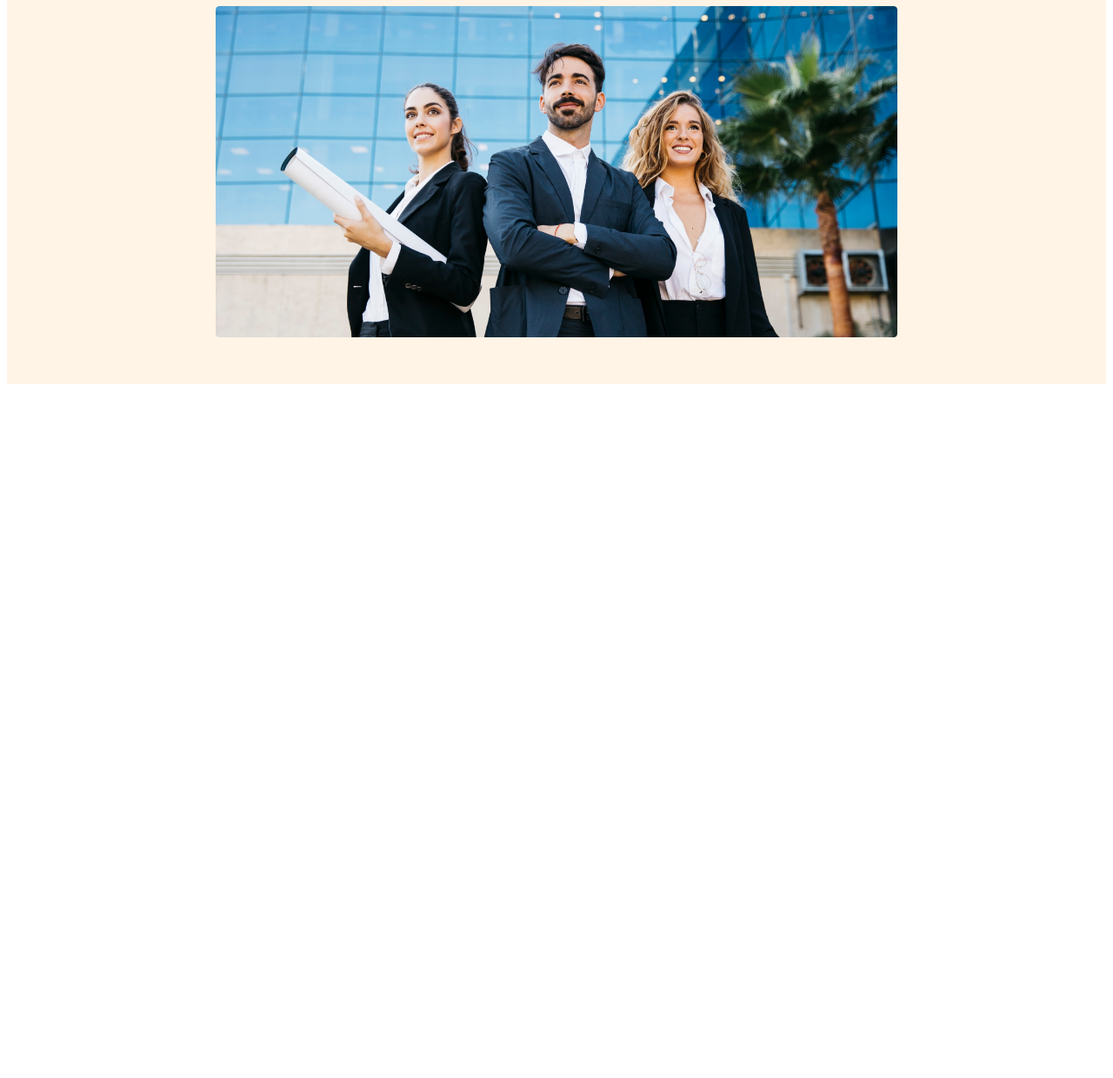
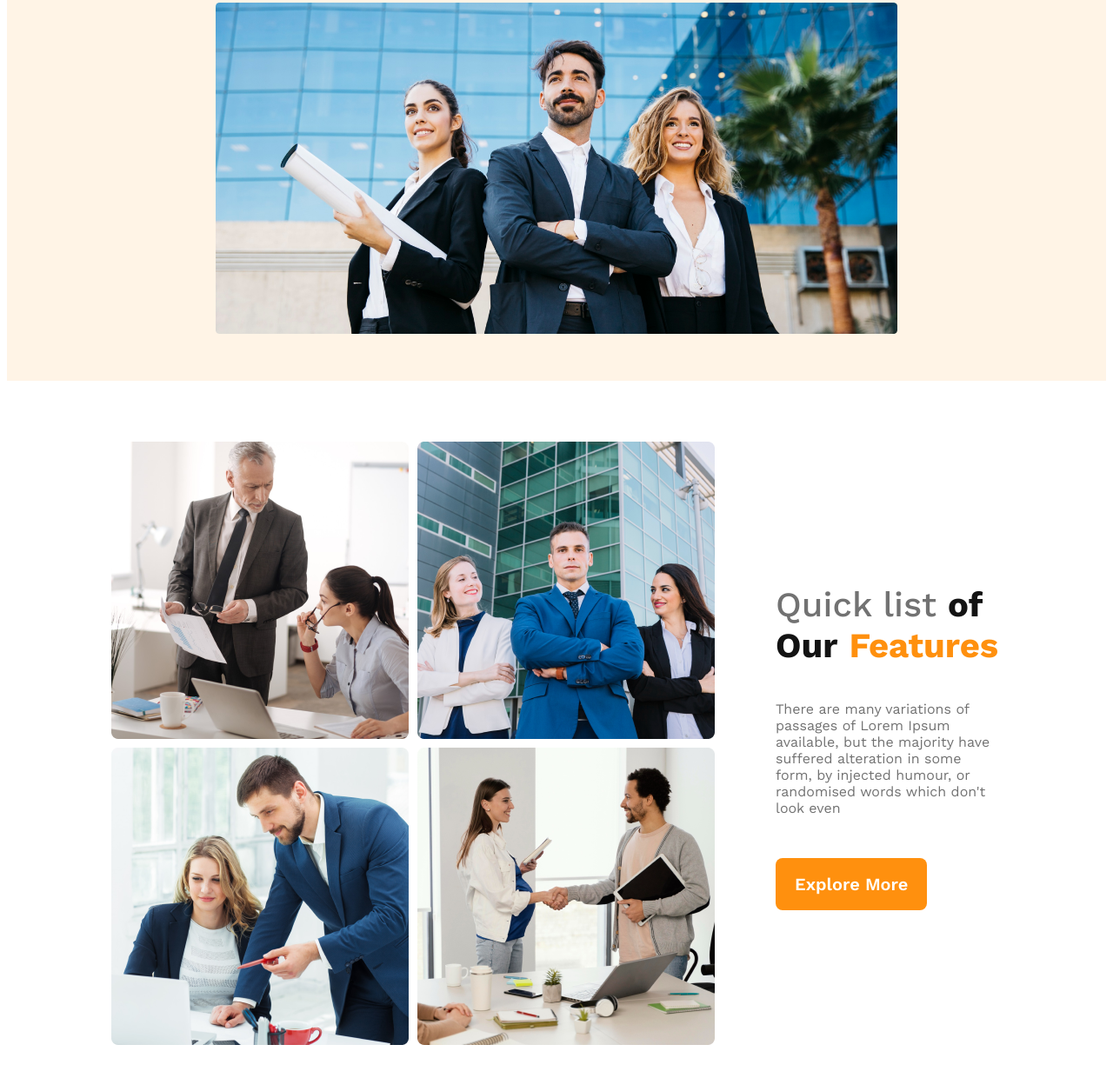
Before and after one commit to shariaprema/Milestone-2, a plain HTML site: page Module-9/module-9-1 (g3-architects-resources-main)/index.html in a window 1280 px wide. Shown: the part 650-1890 px from the top of the page at 87% size. Before the commit the page ends 1100 px from the top, so only its background shows below. Drawn offline with nearby package versions, Linux system fonts and the light colour scheme.

Commit message:
Complete Features Section

```diff
--- a/Module-9/module-9-1 (g3-architects-resources-main)/index.html
+++ b/Module-9/module-9-1 (g3-architects-resources-main)/index.html
@@ -18,6 +18,8 @@
 
 </head>
 <body>
+
+    <!-- #header Part Starting -->
 
     <header>
         <nav>
@@ -51,10 +53,51 @@
 
         </div>
 
-    </header>
+</header>
+
+<!-- #header Part Ending -->
+
+<!-- Main Section Start -->
+<main>
+
+<!-- Features Section Start -->
+
+<section class="feature-container">
+    <div class="feature-img-container">
+        <img src="./images/team1.png" alt="">
+        <img src="./images/team2.png" alt="">
+        <img src="./images/team3.png" alt="">
+        <img src="./images/team4.png" alt="">
+    </div>
+
+    <div class="teams-content">
+
+        <h3 class="teams-title">Quick list <span class="of-our">of Our</span> <span class="features">Features</span></h3>
+        <p class="teams-description">
+            There are many variations of passages of Lorem Ipsum available, but the majority have suffered alteration in some form, by injected humour, or randomised words which don't look even
+        </p>
+        <button class="primary-btn">Explore More</button>
 
 
-    <main></main>
+    </div>
+
+
+</section>
+
+
+
+
+<!-- Features Section End -->
+
+
+
+
+
+
+
+
+<!-- Main Section Ending -->
+ </main>
 
     <footer></footer>
 
--- a/Module-9/module-9-1 (g3-architects-resources-main)/style/architect.css
+++ b/Module-9/module-9-1 (g3-architects-resources-main)/style/architect.css
@@ -3,7 +3,7 @@
 .primary-btn{
     border-radius: 8px;
     background: #FF900E;
-    padding: 20px 24px;
+    padding: 18px 22px;
     color: #FFF;
     text-align: center;
     font-size: 1.25rem;
@@ -25,7 +25,7 @@
     padding: 0; */
 }
 
-/* Header Styles */
+/* Header Styles Starting */
 
 header{
     background: rgba(255, 144, 14, 0.10);
@@ -87,7 +87,74 @@ nav li a{
     margin-top: 10px;
 }
 
+/* Header Styles Ending */
 
+
+/* Main Style Start */
+
+main{
+    max-width: 1440px;
+    margin: 70px auto;
+}
+
+/* Features Style Start */
+.feature-container{
+    display: flex;
+    align-items: center;
+    margin: auto 120px;
+
+}
+
+
+.feature-img-container{
+    display: grid;
+    grid-template-columns: repeat(2, 1fr);
+    gap: 10px;
+}
+
+.teams-content{
+    /* padding-right: 70px;
+    padding-left: 70px; */
+   margin-left: 70px;
+
+}
+
+
+
+
+
+
+
+.teams-title{
+    color: #727272;
+    font-size: 2.5rem;
+    font-weight: 500;
+}
+.of-our{
+    color: #131313;
+    font-size: 2.5rem;
+    font-weight: 700;
+}
+
+.features{
+    color: #FF900E;
+    font-size: 2.5rem;
+    font-weight: 700;
+}
+
+.teams-description{
+    color:#727272;
+    font-size: 1rem;
+    font-weight: 400;
+}
+
+
+
+
+
+/* Features Style End  */
+
+/* Main Style End */
 
 
 
@@ -121,13 +188,6 @@ nav li a{
 
 
 
-
-
-
-
-
-
-
 /*Tablet or Medium Device View */
 @media screen and (max-width: 960px) and (min-width: 576px) {
     nav{
```
